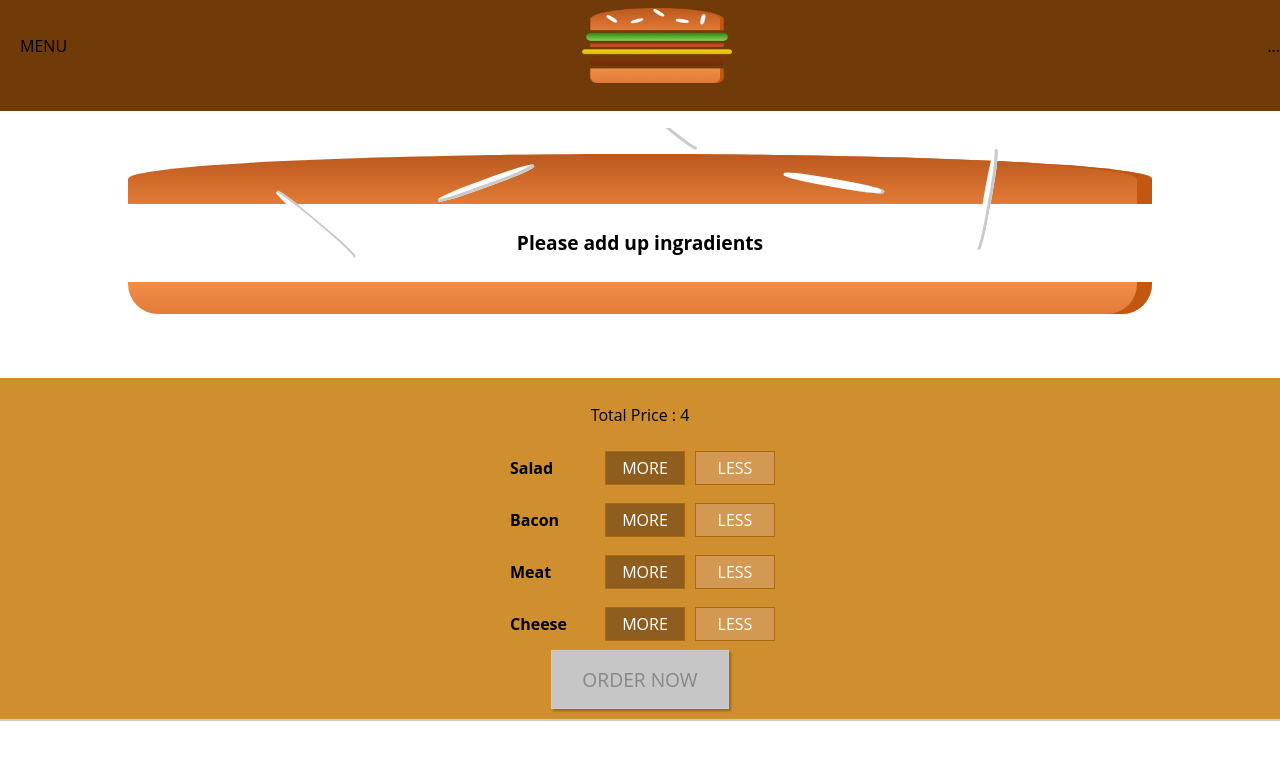
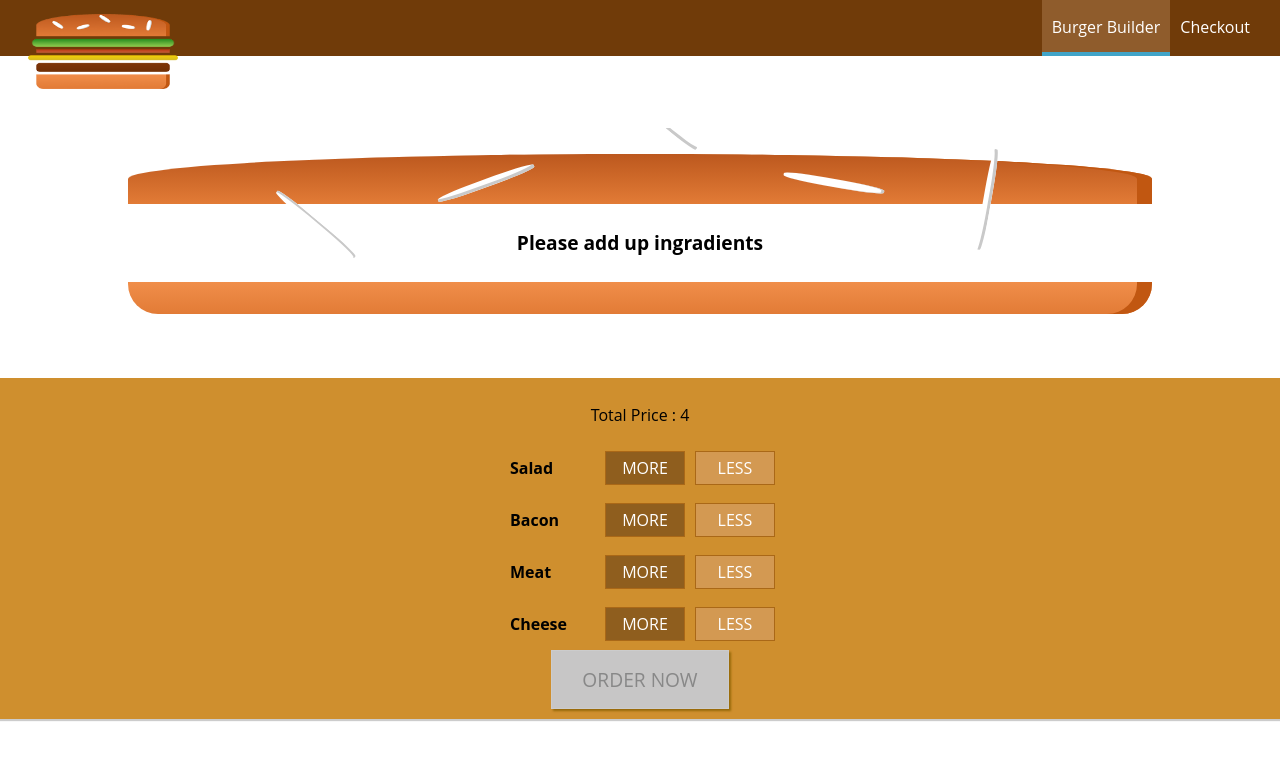
Before and after one commit to IbrahimShamma99/BurgerBuilder, a React app: page / in a window 1280 px wide. Shown: the top 760 px of the page. Built offline with nearby package versions, Linux system fonts and the light colour scheme.

Commit message:
navbar added

```diff
--- /dev/null
+++ b/src/components/Navigation/NavigationItems/NavigationItem/NavigationItem.css
@@ -0,0 +1,45 @@
+.NavigationItem {
+    margin: 10px 0;
+    box-sizing: border-box;
+    display: block;
+    width: 100%;
+}
+
+.NavigationItem a {
+    color: #8F5C2C;
+    text-decoration: none;
+    width: 100%;
+    box-sizing: border-box;
+    display: block;
+}
+
+.NavigationItem a:hover,
+.NavigationItem a:active,
+.NavigationItem a.active {
+    color: #40A4C8;
+}
+
+@media (min-width: 500px) {
+    .NavigationItem {
+        margin: 0;
+        display: flex;
+        height: 100%;
+        width: auto;
+        align-items: center;
+    }
+
+    .NavigationItem a {
+        color: white;
+        height: 100%;
+        padding: 16px 10px;
+        border-bottom: 4px solid transparent;
+    }
+
+    .NavigationItem a:hover,
+    .NavigationItem a:active,
+    .NavigationItem a.active {
+        background-color: #8F5C2C;
+        border-bottom: 4px solid #40A4C8;
+        color: white;
+    }
+}
--- /dev/null
+++ b/src/components/Navigation/NavigationItems/NavigationItem/NavigationItem.js
@@ -0,0 +1,13 @@
+import React from 'react';
+
+import classes from './NavigationItem.css';
+
+const navigationItem = ( props ) => (
+    <li className={classes.NavigationItem}>
+        <a
+            href={props.link}
+            className={props.active ? classes.active : null}>{props.children}</a>
+    </li>
+);
+
+export default navigationItem;
--- /dev/null
+++ b/src/components/Navigation/NavigationItems/NavigationItems.css
@@ -0,0 +1,15 @@
+.NavigationItems {
+    margin: 0;
+    padding: 0;
+    list-style: none;
+    display: flex;
+    flex-flow: column;
+    align-items: center;
+    height: 100%;
+}
+
+@media (min-width: 500px) {
+    .NavigationItems {
+        flex-flow: row;
+    }
+}
--- /dev/null
+++ b/src/components/Navigation/NavigationItems/NavigationItems.js
@@ -0,0 +1,13 @@
+import React from 'react';
+
+import classes from './NavigationItems.css';
+import NavigationItem from './NavigationItem/NavigationItem';
+
+const navigationItems = () => (
+    <ul className={classes.NavigationItems}>
+        <NavigationItem link="/" active>Burger Builder</NavigationItem>
+        <NavigationItem link="/">Checkout</NavigationItem>
+    </ul>
+);
+
+export default navigationItems;
--- /dev/null
+++ b/src/components/Navigation/SideDrawer/DrawerToggle/DrawerToggle.css
@@ -0,0 +1,23 @@
+.DrawerToggle {
+    width: 40px;
+    height: 100%;
+    display: flex;
+    flex-flow: column;
+    justify-content: space-around;
+    align-items: center;
+    padding: 10px 0;
+    box-sizing: border-box;
+    cursor: pointer;
+}
+
+.DrawerToggle div {
+    width: 90%;
+    height: 3px;
+    background-color: white;
+}
+
+@media (min-width: 500px) {
+    .DrawerToggle {
+        display: none;
+    }
+}
--- /dev/null
+++ b/src/components/Navigation/SideDrawer/DrawerToggle/DrawerToggle.js
@@ -0,0 +1,13 @@
+import React from 'react';
+
+import classes from './DrawerToggle.css';
+
+const drawerToggle = (props) => (
+    <div className={classes.DrawerToggle} onClick={props.clicked}>
+        <div></div>
+        <div></div>
+        <div></div>
+    </div>
+);
+
+export default drawerToggle;
--- a/src/components/Navigation/Toolbar/Toolbar.css
+++ b/src/components/Navigation/Toolbar/Toolbar.css
@@ -1,5 +1,5 @@
 .Toolbar {
-    height: 56;
+    height: 56px;
     width: 100%;
     position: fixed;
     top: 0;
@@ -8,7 +8,7 @@
     display: flex;
     justify-content: space-between;
     align-items: center;
-    padding: 0 0 20px 20px;
+    padding: 0 20px;
     box-sizing: border-box;
     z-index: 90;
 }
@@ -16,3 +16,13 @@
 .Toolbar nav {
     height: 100%;
 }
+
+.Logo {
+    height: 80%;
+}
+
+@media (max-width: 499px) {
+    .DesktopOnly {
+        display: none;
+    }
+}
--- a/src/components/Navigation/Toolbar/Toolbar.js
+++ b/src/components/Navigation/Toolbar/Toolbar.js
@@ -1,17 +1,20 @@
 import React from 'react';
+
 import classes from './Toolbar.css';
 import Logo from '../../Logo/Logo';
+import NavigationItems from '../NavigationItems/NavigationItems';
+import DrawerToggle from '../SideDrawer/DrawerToggle/DrawerToggle';
 
-const toolbar = (props) => {
-    return (
-        <header className={classes.Toolbar}>
-            <div>MENU</div>
-            <Logo/>
-            <nav>
-                ...
-            </nav>
-        </header>
-    );
-};
+const toolbar = ( props ) => (
+    <header className={classes.Toolbar}>
+        <DrawerToggle clicked={props.drawerToggleClicked} />
+        <div className={classes.Logo}>
+            <Logo />
+        </div>
+        <nav className={classes.DesktopOnly}>
+            <NavigationItems />
+        </nav>
+    </header>
+);
 
 export default toolbar;
```
Also changed, not shown: src/components/Navigation/SideDrawer/SideDrawer.css (added, +32 -0 lines), src/components/Navigation/SideDrawer/SideDrawer.js (added, +29 -0 lines).
